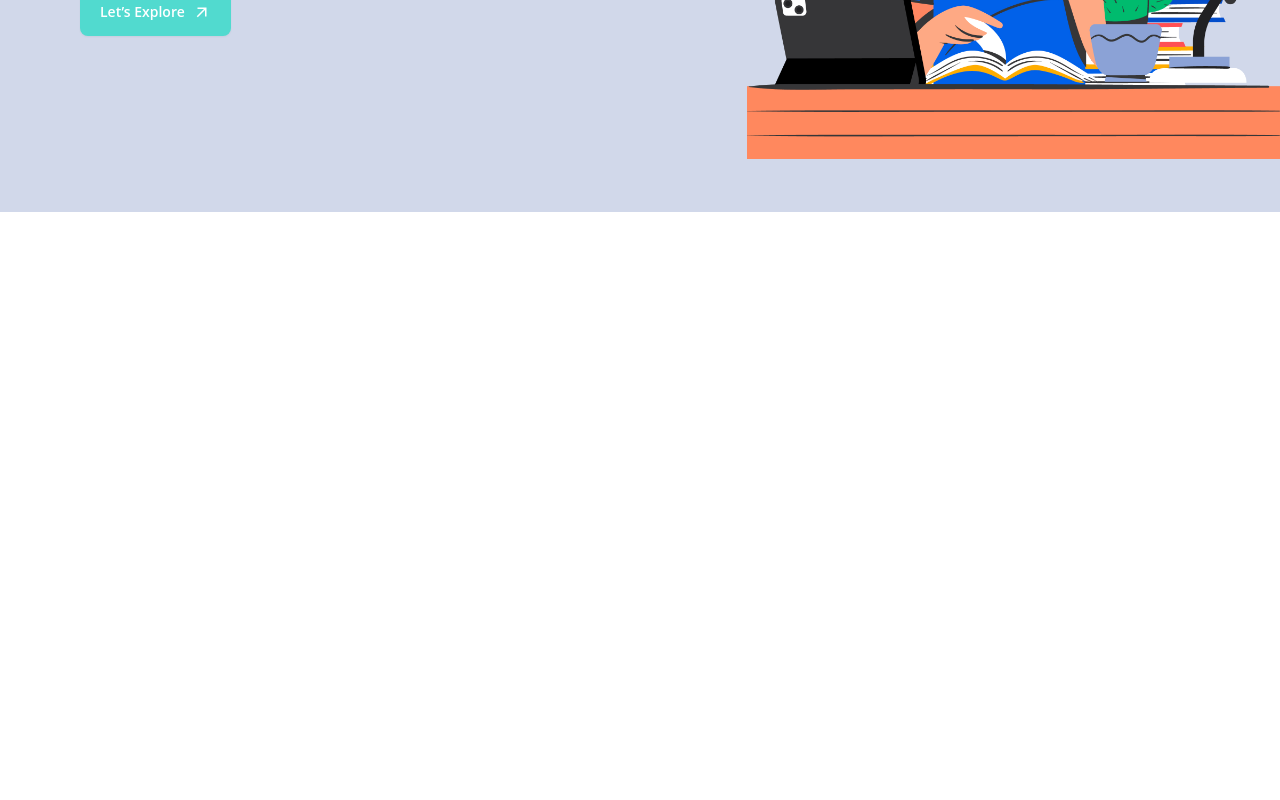
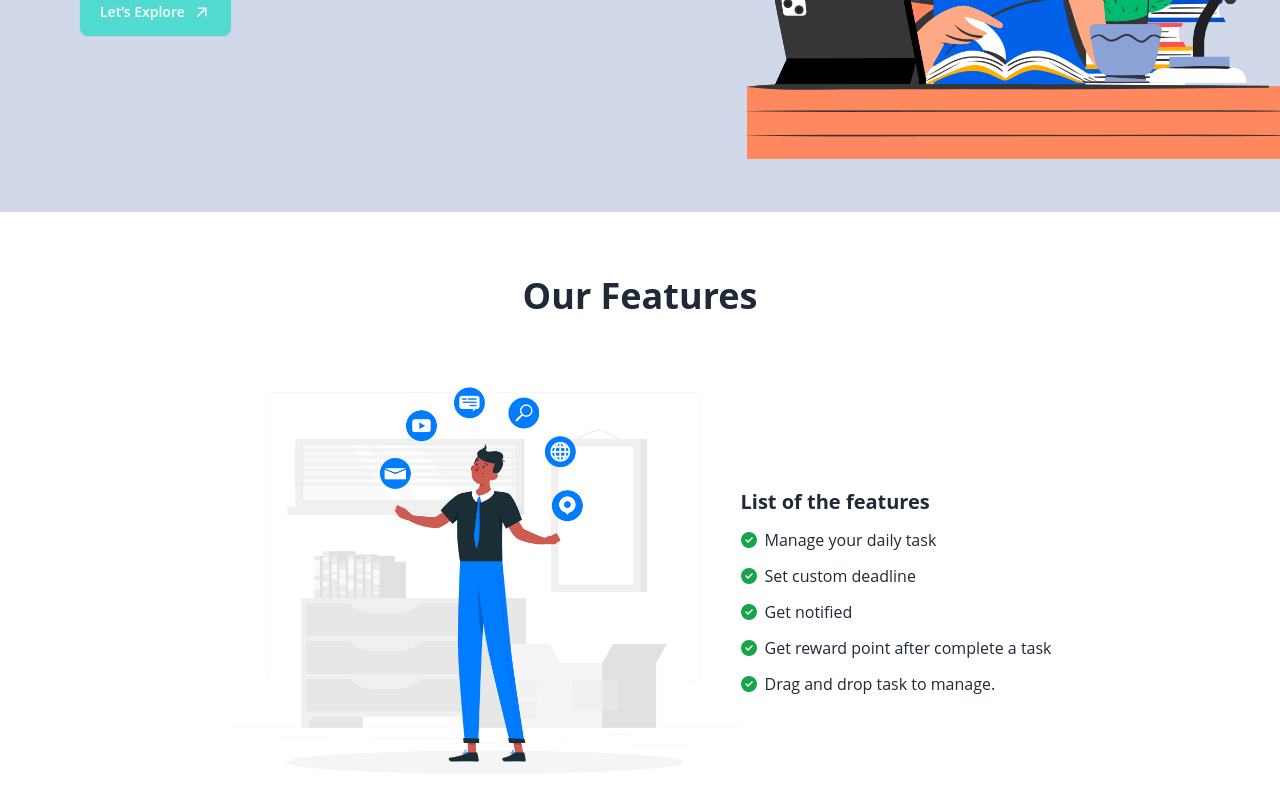
Before and after one commit to NafisOfficial/Task-Manger-Clint, a React (Vite) app: page / in a window 1280 px wide. Shown: the part 492-1292 px from the top of the page. Before the commit the page ends 800 px from the top, so only its background shows below. Built offline with nearby package versions, Linux system fonts and the light colour scheme.

Commit message:
set feature section

```diff
--- /dev/null
+++ b/src/Components/Home/Features/Features.jsx
@@ -0,0 +1,26 @@
+import React from 'react';
+import img1 from '../../../assets/Photos/features.jpg'
+import { FaCircleCheck } from "react-icons/fa6";
+
+const Features = () => {
+    return (
+        <div>
+            <h1 className='md:mt-16 md:text-4xl my-5 text-xl text-center font-bold '>Our Features</h1>
+            <div className='flex md:flex-row flex-col justify-center items-center'>
+                <img src={img1} className='md:w-2/5 w-4/5' alt="features" />
+                <div>
+                    <h1 className='mb-3 font-bold text-xl'>List of the features</h1>
+                    <ul className='list-none flex flex-col gap-3'>
+                        <li className='flex items-center gap-2'><FaCircleCheck  className='text-green-600' /> Manage your daily task</li>
+                        <li className='flex items-center gap-2'><FaCircleCheck  className='text-green-600' /> Set custom deadline</li>
+                        <li className='flex items-center gap-2'><FaCircleCheck  className='text-green-600' /> Get notified</li>
+                        <li className='flex items-center gap-2'><FaCircleCheck  className='text-green-600' /> Get reward point after complete a task</li>
+                        <li className='flex items-center gap-2'><FaCircleCheck  className='text-green-600' /> Drag and drop task to manage.</li>
+                    </ul>
+                </div>
+            </div>
+        </div>
+    );
+};
+
+export default Features;
--- /dev/null
+++ b/src/Components/Home/Users/Users.jsx
@@ -0,0 +1,11 @@
+import React from 'react';
+
+const Users = () => {
+    return (
+        <div>
+            Users
+        </div>
+    );
+};
+
+export default Users;
--- a/src/Layouts/Rootes/Rootes.jsx
+++ b/src/Layouts/Rootes/Rootes.jsx
@@ -1,12 +1,14 @@
 import { Outlet } from "react-router-dom";
 import Navbar from "../../Components/Shared/Navbar/Navbar";
 import Banner from "../../Components/Home/Banner/Banner";
+import Features from "../../Components/Home/Features/Features";
 
 const Rootes = () => {
     return (
         <div>
             <Navbar/>
             <Banner/>
+            <Features/>
         </div>
     );
 };
```
Also changed, not shown: src/assets/Photos/features.jpg (added).
